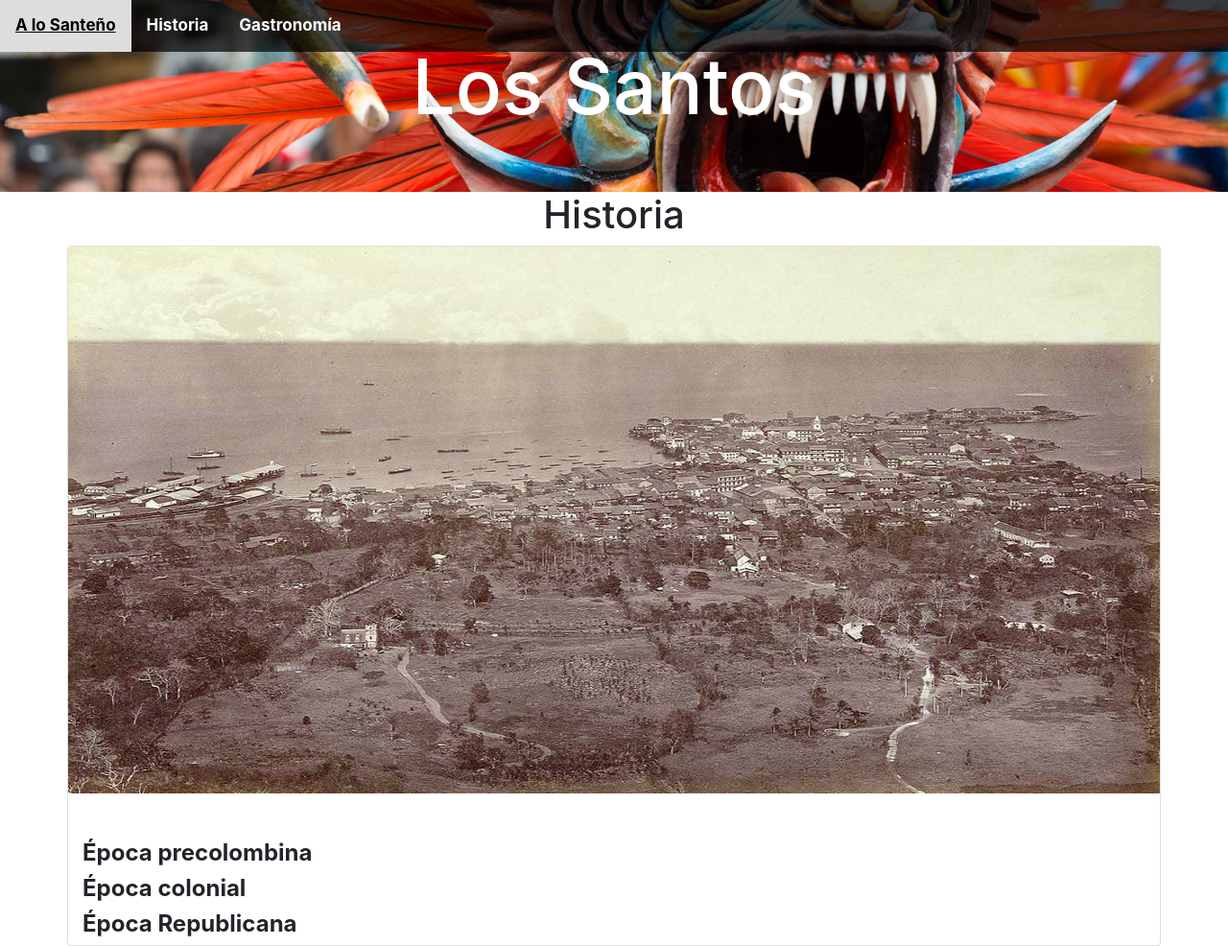
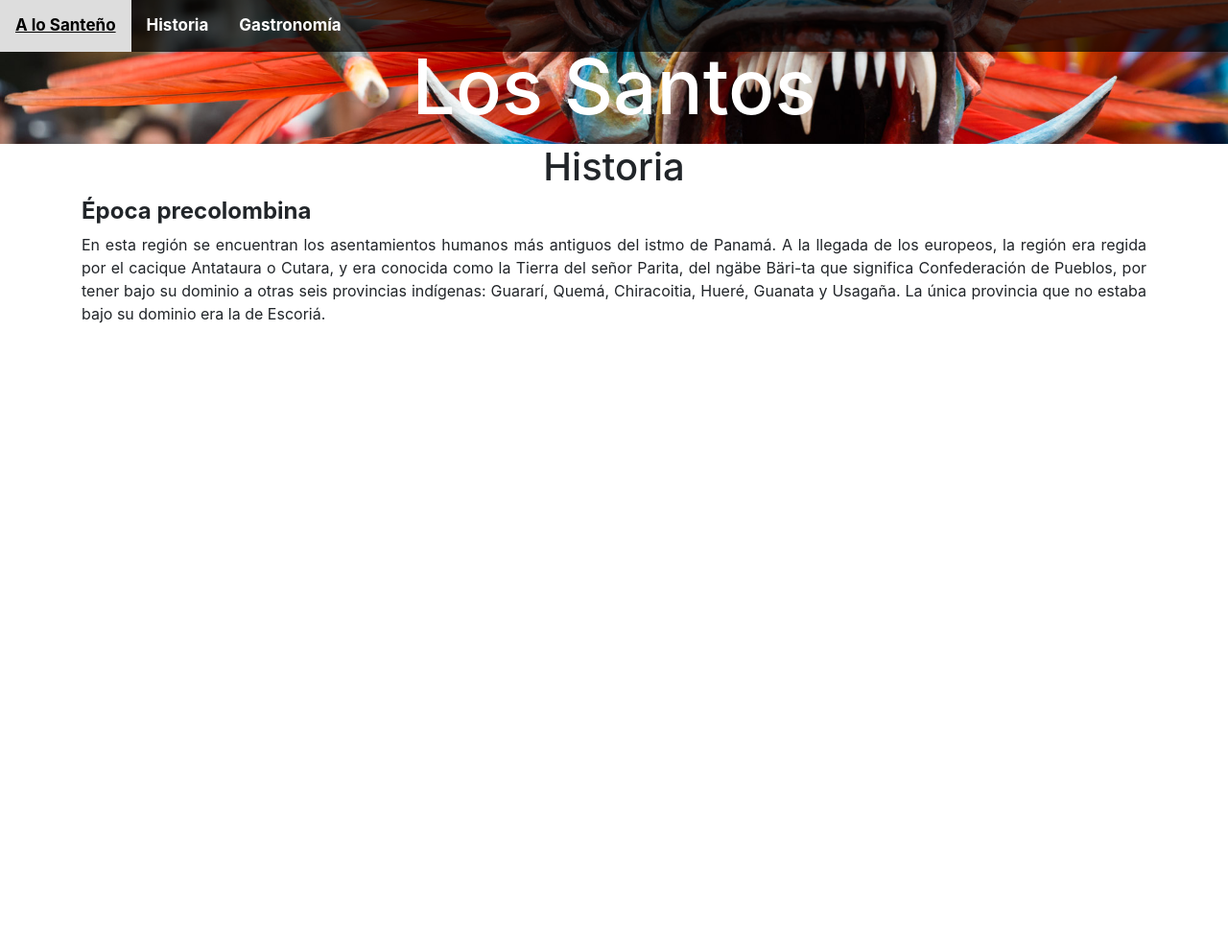
Before and after one commit to 18Roderick/Los-Santos, a PHP site: page /historia.php?id=1 in a window 1280 px wide. Shown: the whole page at 96% size. After the commit the page ends 800 px from the top, so only its background shows below. Run offline with PHP 8.4, Linux system fonts and the light colour scheme.

Commit message:
actualizacion

```diff
--- a/gastronomia.php
+++ b/gastronomia.php
@@ -10,7 +10,7 @@
 <?php     include_once './header.php';  ?>
 
 <br><br>
-<div class="container-fluid">
+<div class="container">
   <div class="row">
   <div class="card col-sm-md-12 col-xl-6 col-md-6">
       <img clas="image-fluid" src="./public/images/Pesada-nance.png" alt="pesada de nance">
--- a/historia.php
+++ b/historia.php
@@ -12,18 +12,45 @@
 
 <div class="container">
   <h1 align="center">Historia</h1>
-  <div class="row card">
+  <div class="row ">
 
-    <img class="img-fluid" src="./public/images/ciudad-de-panam-antigua.png" alt="Ciudad de Los Santos">
 
     <br><br>
+
+
+    <?php
+     show();
+    ?>
+
+
+    <!-- fin del contenedor -->
+  </div>
+
+</div>
+
+
+<?php     include_once './footer.php';   ?>
+
+</body>
+</html>
+
+
+<?php
+ function show(){
+   $id = 0;
+   if (isset($_REQUEST['id'])) {
+     $id = $_REQUEST['id'];
+   }
+    switch ($id) {
+      case 1:
+        print('
         <div class="col-sm-12 col-md-12 etapas">
-      <h4 target="#precolombina" onclick="mostrar('#precolombina')"><b>
+        <h4 target="#precolombina"><b>
         Época precolombina
 
         </b></h4>
 
-      <p class="texto collapse" id="precolombina">
+        <p class="texto " id="precolombina">
           En esta región se encuentran los asentamientos humanos más antiguos del istmo de Panamá. A la llegada de los europeos,
          la región era regida por el cacique Antataura o Cutara, y era conocida como la Tierra del
           señor Parita, del ngäbe Bäri-ta que significa Confederación de Pueblos,
@@ -33,13 +60,18 @@
         </p>
       </div>
 
+        ');
+        break;
+
+      case 2:
+        print('
         <div class="col-sm-12 etapas">
 
-      <h4 onclick="mostrar('#colonial')"><b>
+        <h4 ><b>
           Época colonial
         </b></h4>
 
-      <p class="texto collapse" id="colonial">
+        <p class="texto " id="colonial">
         Gaspar de Espinosa, conquistador español
         Los primeros europeos en explorar la región fueron los españoles.
          En 1516 Pedrarias Dávila, gobernador de Castilla de Oro, envía a Gaspar
@@ -82,13 +114,18 @@
 
         </p>
       </div>
+        ');
+        break;
+
+      case 3:
+        print('
 
         <div class="col-sm-12 col-md-12 etapas">
-      <h4 onclick="mostrar('#republicana')"><b>
+        <h4 ><b>
           Época Republicana
         </b></h4>
 
-      <p class="texto collapse" id="republicana">
+        <p class="texto " id="republicana">
         Con la separación de Panamá de Colombia en 1903, la nueva república quedó
         constituida por las provincias de Bocas del Toro, Coclé, Colón, Chiriquí,
         Los Santos, Panamá y Veraguas. La provincia de Los Santos ocupaba todo
@@ -120,14 +157,55 @@
         </p>
       </div>
 
+        ');
+        break;
 
-    <!-- fin del contenedor -->
+      case 4:
+        # code...
+        break;
+
+      default:
+        print('
+
+        <div class="card col-sm-12 col-md-3" style="width: 18rem;">
+        <img class="card-img-top" src=".../100px180/" alt="Card image cap">
+          <div class="card-body">
+            <h5 class="card-title">Card title</h5>
+            <p class="card-text">Some quick example text to build on the card title and make up the bulk of the cards content.</p>
+            <a href="./historia.php?id=1" class="btn btn-primary">ver mas</a>
+          </div>
         </div>
 
+        <div class="card col-sm-12 col-md-3" style="width: 18rem;">
+        <img class="card-img-top" src=".../100px180/" alt="Card image cap">
+          <div class="card-body">
+            <h5 class="card-title">Card title</h5>
+            <p class="card-text">Some quick example text to build on the card title and make up the bulk of the cards content.</p>
+            <a href="./historia.php?id=2" class="btn btn-primary">ver mas</a>
+          </div>
         </div>
 
+        <div class="card col-sm-12 col-md-3" style="width: 18rem;">
+        <img class="card-img-top" src=".../100px180/" alt="Card image cap">
+          <div class="card-body">
+            <h5 class="card-title">Card title</h5>
+            <p class="card-text">Some quick example text to build on the card title and make up the bulk of the cards content.</p>
+            <a href="./historia.php?id=3" class="btn btn-primary">ver mas</a>
+          </div>
+        </div>
 
-<?php     include_once './footer.php';   ?>
+        <div class="card col-sm-12 col-md-3" style="width: 18rem;">
+        <img class="card-img-top" src=".../100px180/" alt="Card image cap">
+          <div class="card-body">
+            <h5 class="card-title">Card title</h5>
+            <p class="card-text">Some quick example text to build on the card title and make up the bulk of the cards content.</p>
+            <a href="./historia.php?id=4" class="btn btn-primary">ver mas</a>
+          </div>
+        </div>
 
-</body>
-</html>
+        ');
+        break;
+    }
+
+ }
+?>
--- a/public/css/index.css
+++ b/public/css/index.css
@@ -4,6 +4,7 @@
   overflow: hidden;
   position: sticky;
   top: 0;
+  z-index: 2;
 }
 
 .topnav a {
@@ -34,7 +35,7 @@
 
 .container-banner{
   background-image: url("../images/Diablico_sucio.jpg");
-  height: 200px;
+  height: 150px;
   background-position: center;
   background-repeat: no-repeat;
   background-size: cover;
@@ -45,7 +46,7 @@
 .titulo{
   text-align: center;
   position: absolute;
-  top: 45%;
+  top: 60%;
   left: 50%;
   transform: translate(-50%, -50%);
   color: white;
@@ -68,19 +69,7 @@
   text-decoration: none;
 }
 
-.etapas{
-  cursor: pointer;
-}
 
-.etapas h4{
-
-}
-
-.etapas h4:hover{
-  background-color: rgba(109, 108, 108, 0.521) ;
-  border-radius: 5px;
-
-}
 
 
 /* When the screen is less than 600 pixels wide, hide all links, except for the first one ("Home"). Show the link that contains should open and close the topnav (.icon) */
@@ -110,11 +99,11 @@
     top: 0;
   }
   .titulo h1{
-    font-size: 2.7rem;
+    font-size: 2.5rem;
   }
 
   .container-banner{
-    height: 200px;
+    height: 150px;
   }
   .topnav.responsive a {
     float: none;
--- a/public/js/index.js
+++ b/public/js/index.js
@@ -11,11 +11,3 @@ function myFunction() {
 $(()=>{
 
 });
-
-function mostrar(target){
-
-    console.log(target);
-    $(target).slideToggle(300, () => {
-
-    });
-}
```
Lines whose indentation alone changed are shown as unchanged.
